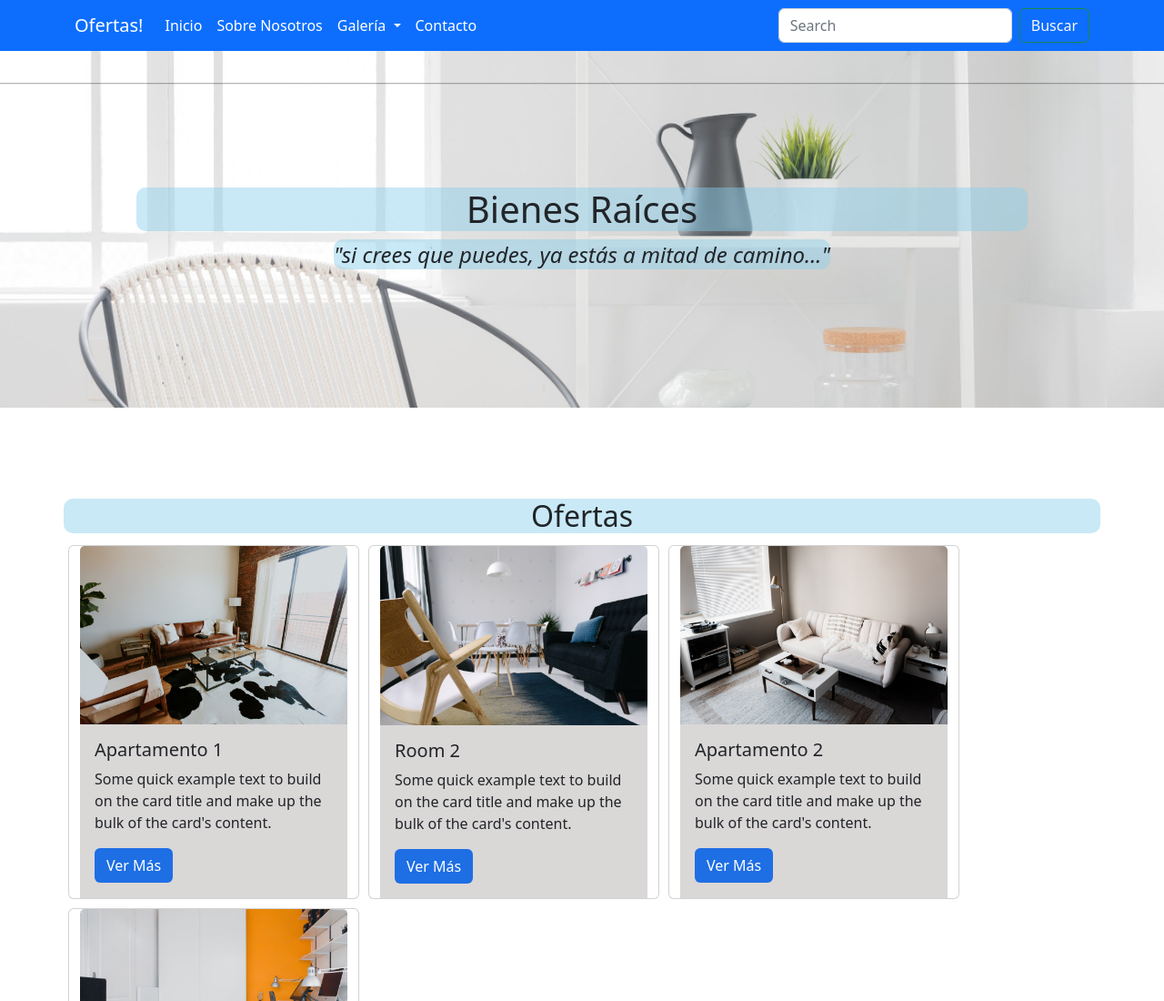
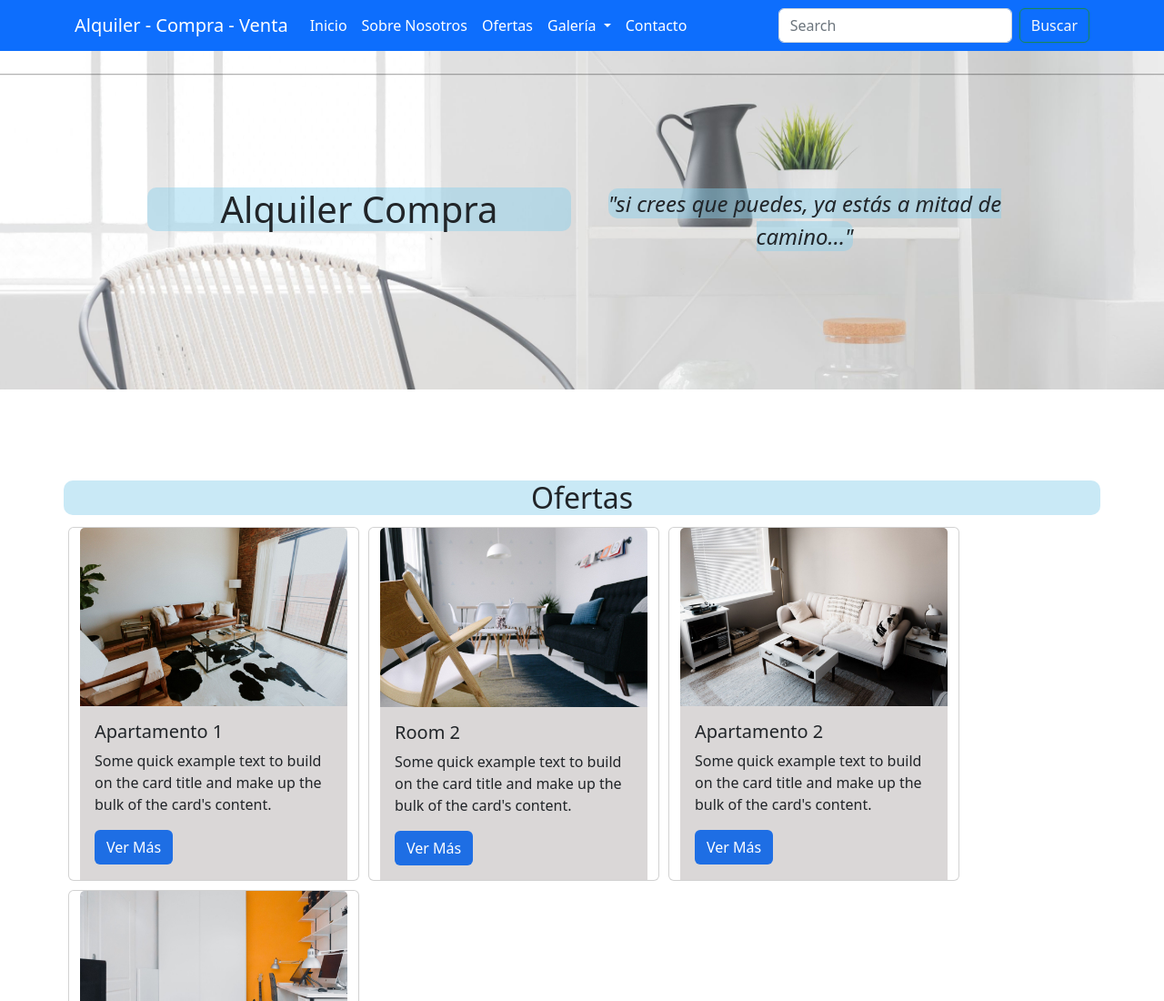
Before and after one commit to DJCarlosHermida/desafio_bootstrap, a plain HTML site: page index.html in a window 1280 px wide. Shown: the top 1100 px of the page at 91% size. Drawn offline with nearby package versions, Linux system fonts and the light colour scheme.

Commit message:
Nav  y grid bootstrap en el banner

```diff
--- a/index.html
+++ b/index.html
@@ -16,7 +16,7 @@
     <section class="header">
         <nav class="navbar navbar-expand-lg bg-primary">
             <div class="container animate__animated animate__backInLeft">
-                <a class="navbar-brand" href="#">Ofertas!</a>
+                <a class="navbar-brand" href="#">Alquiler - Compra - Venta</a>
                 <button class="navbar-toggler" type="button" data-bs-toggle="collapse"
                     data-bs-target="#navbarSupportedContent" aria-controls="navbarSupportedContent"
                     aria-expanded="false" aria-label="Toggle navigation">
@@ -29,6 +29,9 @@
                         </li>
                         <li class="nav-item">
                             <a class="nav-link" href="#">Sobre Nosotros</a>
+                        </li>
+                        <li class="nav-item">
+                            <a class="nav-link" href="#">Ofertas</a>
                         </li>
                         <li class="nav-item dropdown">
                             <a class="nav-link dropdown-toggle" href="#" role="button" data-bs-toggle="dropdown"
@@ -58,8 +61,19 @@
     </section>
 
     <section class="banner text-center">
-        <h1 class="">Bienes Raíces</h1>
-        <small class="fs-4"><i>"si crees que puedes, ya estás a mitad de camino..."</i></small>
+        <div class="container text-center">
+            <div class="row">
+              <div class="col">
+                <h1>Alquiler Compra</h1>
+              </div>
+              <div class="col">
+                <small class="fs-4"><i>"si crees que puedes, ya estás a mitad de camino..."</i></small>
+              </div>
+            </div>
+          </div>
+
+
+
 
     </section>
 
```
